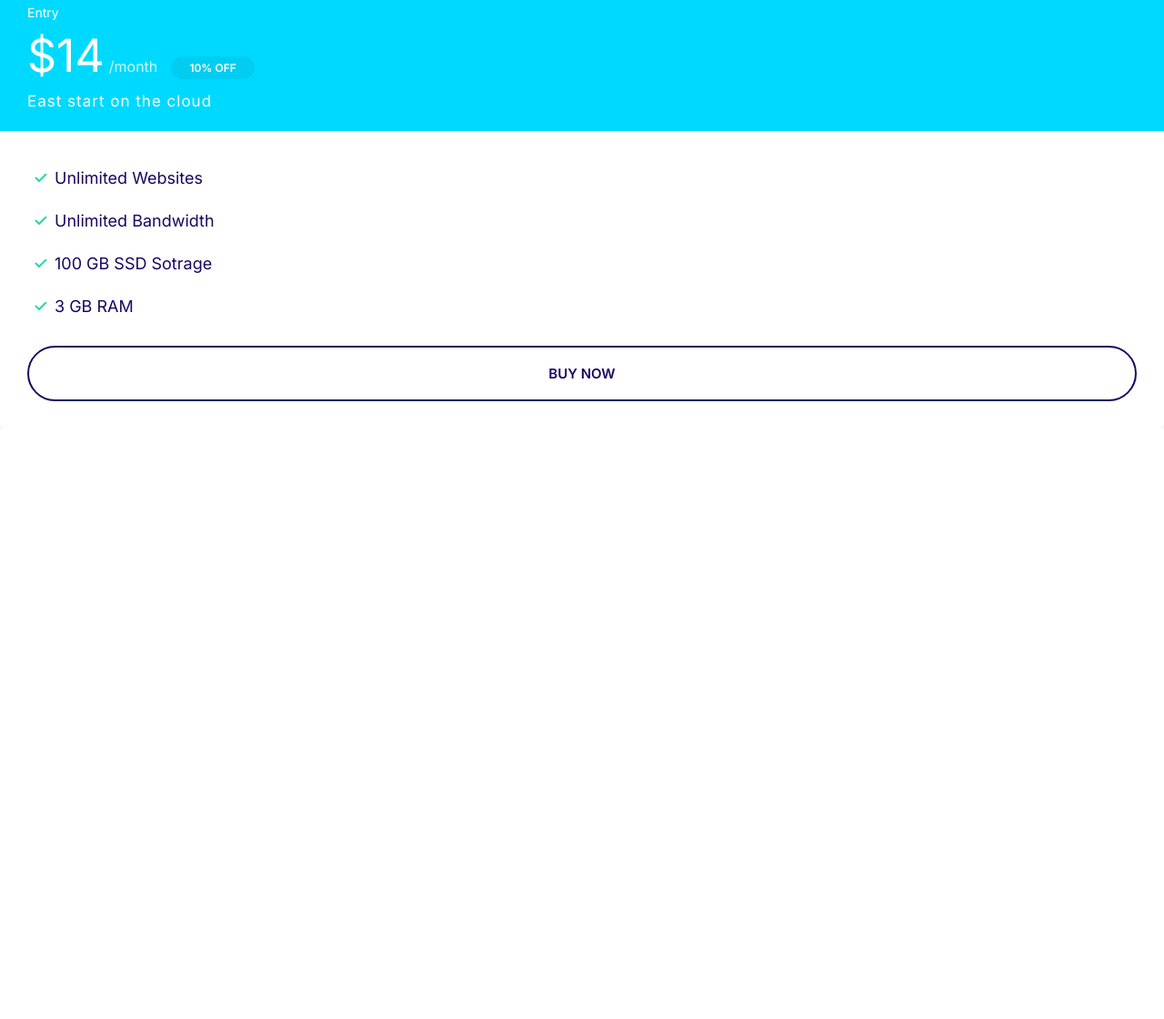
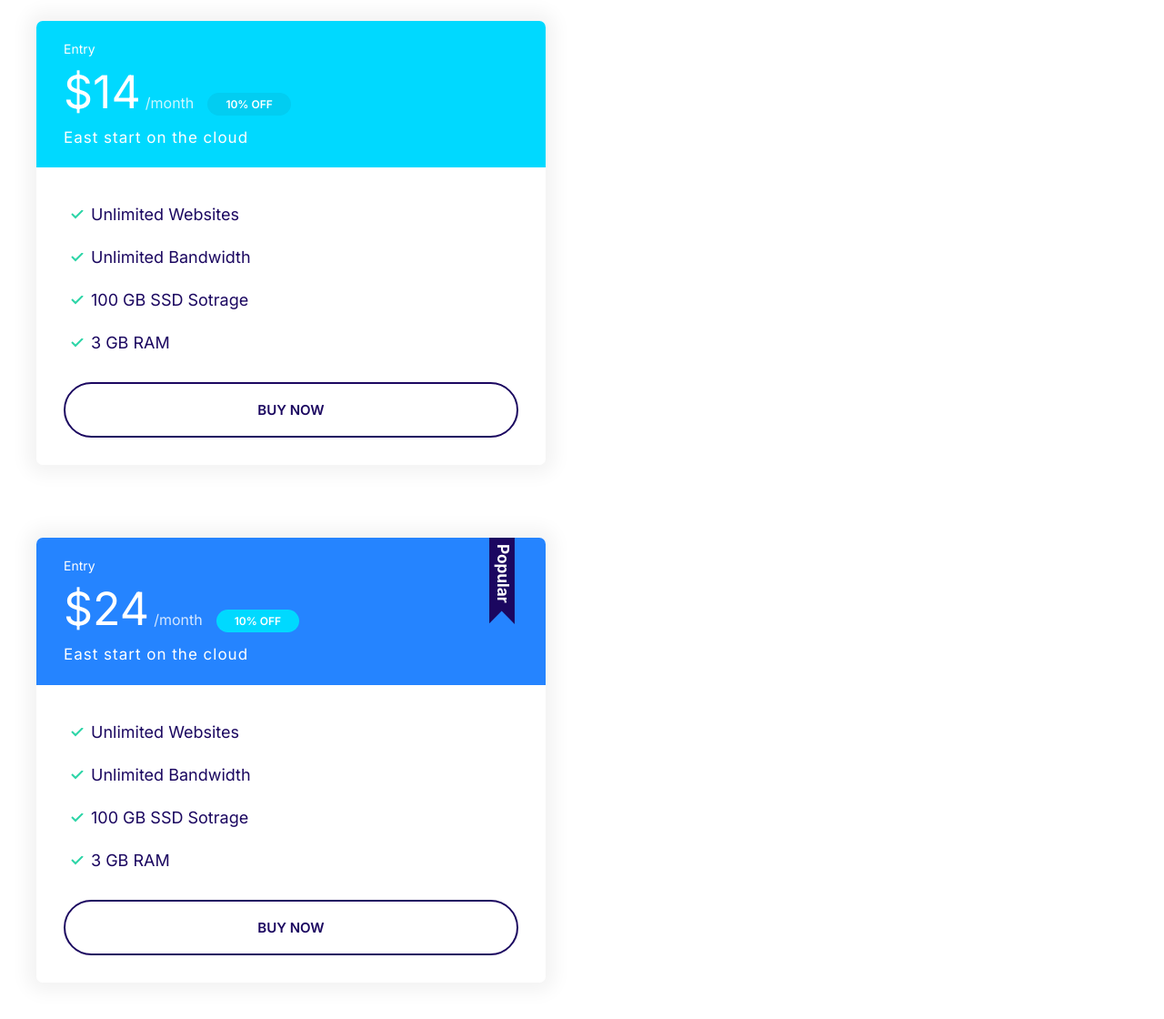
Before and after one commit to alanluqman/Demo-Website, a plain HTML site: page index.html in a window 1280 px wide. Shown: the part 1161-2281 px from the top of the page at 91% size. Before the commit the page ends 1632 px from the top, so only its background shows below. Drawn offline with Linux system fonts and the light colour scheme.

Commit message:
adding Popular badge.

```diff
--- a/css/style.css
+++ b/css/style.css
@@ -338,12 +338,13 @@ margin-right: 2rem;
 }
 
 .plan--popular .card__header::before {
-  content: url(../images/popular.svg);
+  content: url(/images/popular.svg);
   width: 40px;
   display: inline-block;
   position: absolute;
   top: -6px;
   right: 5%;
+
 }
 
 @media screen and (min-width: 1024px) {
--- a/index.html
+++ b/index.html
@@ -58,7 +58,8 @@
         </div>
     </div>
 
-    <div class="plan plan--popular">
+    <div style="width: 50%; padding:4rem;">
+        <div class="plan ">
             <div class="card card--secondary">
                 <header class="card__header">
                     <h3 class="plan__name">Entry</h3>
@@ -78,6 +79,32 @@
                 </div>
             </div>
         </div>
+    </div>
+
+    <div style="width: 50%; padding:4rem;">
+        <div class="plan plan--popular">
+                <div class="card card--primary">
+                    <header class="card__header">
+                        <h3 class="plan__name">Entry</h3>
+                        <span class="plan__price">$24</span>
+                        <span class="plan__billing-cycle">/month</span>
+                        <span class="badge badge--secondary badge--small">10% OFF</span>
+                        <span class="plan__description">East start on the cloud</span>
+                    </header>
+                    <div class="card__body">
+                        <ul class="list list--tick">
+                            <li class="list__item">Unlimited Websites</li>
+                            <li class="list__item">Unlimited Bandwidth</li>
+                            <li class="list__item">100 GB SSD Sotrage</li>
+                            <li class="list__item">3 GB RAM</li>
+                        </ul>
+                        <button class="btn btn--outline btn--block">Buy Now</button>
+                    </div>
+                </div>
+            </div>
+    </div>
+
+
 
 
 </body>
```
Also changed, not shown: images/popular.svg (added). Lines whose indentation alone changed are shown as unchanged.
